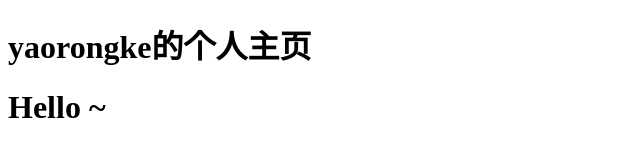
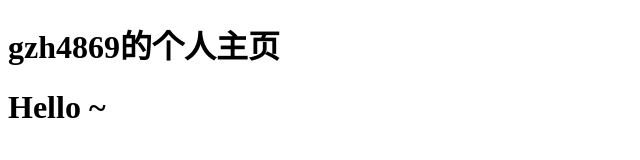
Before and after one commit to guozhihao456/guozhihao456.github.io, a plain HTML site: page index.html in a window 1280 px wide. Shown: the whole page, without its empty margins (0-640 px from the left). Drawn offline with Linux system fonts and the light colour scheme.

Commit message:
Update index.html

```diff
--- a/index.html
+++ b/index.html
@@ -5,7 +5,7 @@
     <title>yaorongke</title>
 </head>
 <body>
-    <h1>yaorongke的个人主页</h1>
+    <h1>gzh4869的个人主页</h1>
     <h1>Hello ~</h1>
 </body>
 </html>
```
